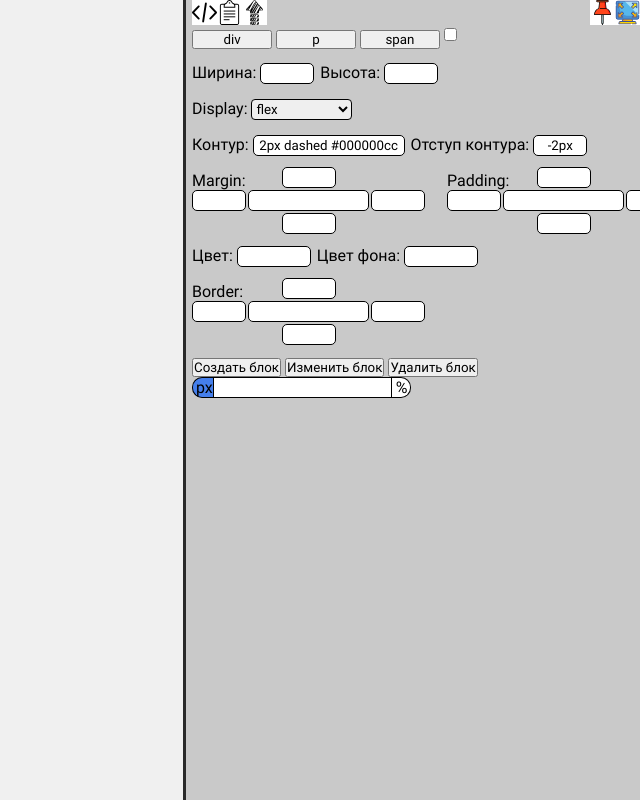
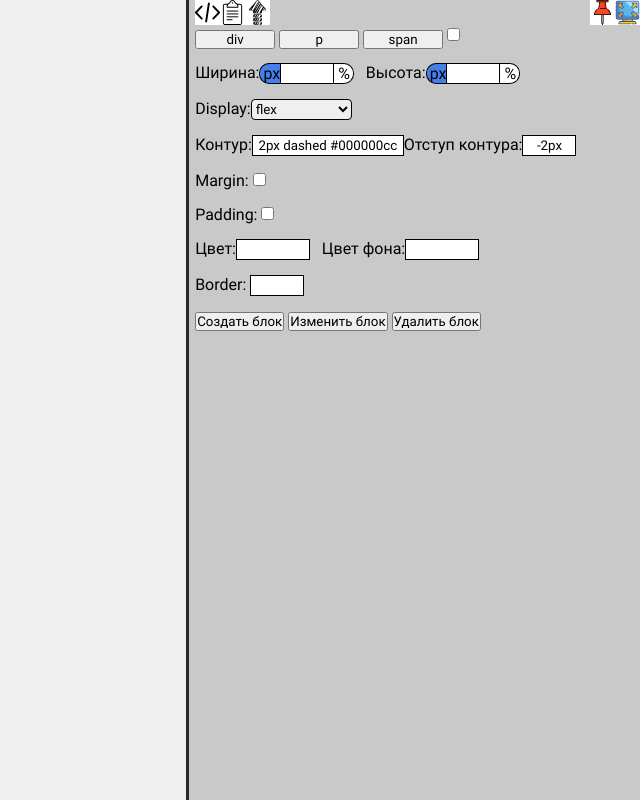
Before and after one commit to MillenniumRain/constructor, a plain HTML site: page index.html in a window 1280 px wide. Shown: the whole page, without its empty margins (640-1280 px from the left). Drawn offline with Linux system fonts and the light colour scheme.

Commit message:
на всякий случай

```diff
--- a/functions.js
+++ b/functions.js
@@ -0,0 +1,15 @@
+let input_units = document.querySelectorAll('[data-units="1"]');
+let input_counter = 0;
+for (let i = 0; i < input_units.length; i++) {
+    let new_block = document.createElement('div');
+    if(input_units[i].classList.length) new_block.classList.add(input_units[i].classList);
+    new_block.classList.add('units');
+    let input = input_units[i].outerHTML;
+
+    new_block.innerHTML = `
+    <input class="switch-units" id="switch-units${++input_counter}" name="switch-units${i}" type="radio" checked="checked"><label class="switch-left" for="switch-units${input_counter}">px</label>
+    ${input}
+    <input class="switch-units" id="switch-units${++input_counter}" name="switch-units${i}" type="radio"><label class="switch-right" for="switch-units${input_counter}">&nbsp;%</label>
+    `;
+    input_units[i].replaceWith(new_block);
+}
--- a/index.html
+++ b/index.html
@@ -10,9 +10,7 @@
 
 <body>
     <div class="page_view">
-        <div class="web_site">
-
-        </div>
+        <div class="web_site"></div>
         <textarea type="text" id="buffer" style=" position: absolute; left: 10000px;"> </textarea>
     </div>
     <div class="page_control">
@@ -42,15 +40,7 @@
             <input class="setting_div" placeholder="Граница" data-tags-settings="border" type="text" value="">
             <input class="setting_div" placeholder="Отступ внешний" data-tags-settings="margin" type="text" value="0px">
             <input class="setting_div" placeholder="Отступ внутренний" data-tags-settings="padding" type="text" value="0px">
-            <!-- <input class="setting_div" placeholder="Display"  type="text" value="flex"> -->
-            <select class="setting_div" data-tags-settings="display">
-                <option value="block">block</option>
-                <option value="inline-block">inline-block</option>
-                <option value="table">table</option>
-                <option value="flex" selected>flex</option>
-                <option value="grid">grid</option>
-                <option value="none">none</option>
-               </select>
+
             <input class="setting_div" placeholder="Outline" data-tags-settings="outline" type="text" value="2px dashed #000000cc">
             <input class="setting_div" placeholder="Outline-offset" data-tags-settings="outline-offset" type="text" value="-2px">
             <datalist id="setting_div_display">
@@ -76,10 +66,17 @@
             <input class="setting_span" placeholder="Отступ внутренний" data-tags-settings="padding" type="text">
         </div>
 
+
+
+
+
+
+
+
         <div class="div-settings">
             <div class="group-s dimension">
-                Ширина: <input class="" placeholder="" data-tags-settings="" type="text">
-                Высота: <input class="" placeholder="" data-tags-settings="" type="text">
+                Ширина: <input class="" placeholder="" data-units="1" data-tags-settings="" type="text"> &nbsp;&nbsp;
+                Высота: <input class="" placeholder="" data-units="1" data-tags-settings="" type="text">
             </div>
             <div class="group-s display">
                 Display:
@@ -99,57 +96,47 @@
 
             <div class="group-s indents">
                 <div class="margin">
-                    Margin:
+                   Margin:  <input class="indents-show" type="checkbox" style="width:auto;height: auto;">
                     <div class="settings-mp">
-                        <input class="" placeholder="" data-tags-settings="" type="text">
-                        <input class="" placeholder="" data-tags-settings="" type="text">
-                        <input class="" placeholder="" data-tags-settings="" type="text">
-                        <input class="" placeholder="" data-tags-settings="" type="text">
-                        <input class="" placeholder="" data-tags-settings="" type="text">
+                        <input class="left" placeholder="" data-units="1" data-tags-settings="" type="text">
+                        <input class="top" placeholder="" data-units="1" data-tags-settings="" type="text">
+                        <input class="center" placeholder="" data-tags-settings="" type="text">
+                        <input class="right" placeholder="" data-units="1" data-tags-settings="" type="text">
+                        <input class="bottom" placeholder="" data-units="1" data-tags-settings="" type="text">
                     </div>
                 </div>
+            </div>
+            <div class="group-s indents">
                 <div class="padding">
-                    Padding:
+                    Padding: <input class="indents-show" type="checkbox" style="width:auto;height: auto;">
                     <div class="settings-mp">
-                        <input class="" placeholder="" data-tags-settings="" type="text">
-                        <input class="" placeholder="" data-tags-settings="" type="text">
-                        <input class="" placeholder="" data-tags-settings="" type="text">
-                        <input class="" placeholder="" data-tags-settings="" type="text">
-                        <input class="" placeholder="" data-tags-settings="" type="text">
+                        <input class="left" placeholder="" data-units="1" data-tags-settings="" type="text">
+                        <input class="top" placeholder="" data-units="1" data-tags-settings="" type="text">
+                        <input class="center" placeholder="" data-tags-settings="" type="text">
+                        <input class="right" placeholder="" data-units="1" data-tags-settings="" type="text">
+                        <input class="bottom" placeholder="" data-units="1" data-tags-settings="" type="text">
                     </div>
                 </div>
-
             </div>
 
             <div class="group-s color">
-                Цвет: <input class="" placeholder="" data-tags-settings="" type="text">
+                Цвет: <input class="" placeholder="" data-tags-settings="" type="text"> &nbsp;&nbsp;
                 Цвет фона: <input class="" placeholder="" data-tags-settings="" type="text">
             </div>
             <div class="group-s indents">
                 <div class="border">
-                    Border:
-                    <div class="settings-mp">
-                        <input class="" placeholder="" data-tags-settings="" type="text">
-                        <input class="" placeholder="" data-tags-settings="" type="text">
-                        <input class="" placeholder="" data-tags-settings="" type="text">
-                        <input class="" placeholder="" data-tags-settings="" type="text">
-                        <input class="" placeholder="" data-tags-settings="" type="text">
-                    </div>
+                    Border:    <input class="border" placeholder="" data-tags-settings="" type="text">
                 </div>
             </div>
             <button class="create_tag btn_tag_edit" >Создать блок</button>
             <button class="change_tag btn_tag_edit" >Изменить блок</button>
             <button class="delete_tag btn_tag_edit" >Удалить блок</button>
         </div>
-        <div class="allllll">
-            <input class="switch-units" id="switch-units0" name="switch-units" type="radio" checked><label class="switch-left" for="switch-units0">px</label>
-            <input class="switch-center" placeholder="" data-tags-settings="" type="text">
-            <input class="switch-units" id="switch-units1" name="switch-units" type="radio"><label class="switch-right" for="switch-units1">&nbsp;%</label>
-        </div>
 
 
     </div>
     <script src="icons.js"></script>
+    <script src="functions.js"></script>
     <script src="main.js"></script>
 </body>
 
--- a/main.css
+++ b/main.css
@@ -72,7 +72,7 @@ input {
 }
 
 .hide {
-    display: none;
+    display: none !important;
 }
 select.setting_div {
     width: 173px;
@@ -90,8 +90,8 @@ select.setting_div {
 .group-s input {
     width: 52px;
     border: 1px solid black;
-    border-radius: 5px;
-    margin-right: 2px;
+    /* border-radius: 5px; */
+    /* margin-right: 2px; */
 }
 .group-s select {
     width: 101px;
@@ -109,19 +109,21 @@ select.setting_div {
     margin-right: 20px;
     position: relative;
 }
-.border .settings-mp input:nth-child(2),
-.indents .padding input:nth-child(2),.indents .margin input:nth-child(2){
+.units.top {
     position: absolute;
     top: -23px;
 }
-.border .settings-mp input:nth-child(3),
-.indents .padding input:nth-child(3),.indents .margin input:nth-child(3){
+
+.units.bottom {
     position: absolute;
     bottom: -23px;
 }
-.border .settings-mp  input:nth-child(4),
-.indents .padding input:nth-child(4),.indents .margin input:nth-child(4){
+.settings-mp input.center{
     width: 119px;
+}
+
+input.center{
+    border-radius: 15px;
 }
 
 .settings-mp {
@@ -132,6 +134,7 @@ select.setting_div {
 }
 .div-settings .group-s{
     margin-bottom: 15px;
+    display: flex;
 }
 
 .color input {
@@ -140,37 +143,44 @@ select.setting_div {
 .switch-units{
     display: none;
 }
-.switch-center {
-    border: 1px solid black;
-}
+
+
 .switch-units + label.switch-left{
     border: 1px solid black;
     background: #ffffff;
     border-radius: 10px 0px 0px 10px;
     padding-left: 3px;
     border-right: none;
+    cursor: pointer;
 }
 .switch-units + label.switch-right{
     border: 1px solid black;
     background: #ffffff;
     border-radius: 0px 10px 10px 0px;
     padding-right: 3px;
+    cursor: pointer;
     border-left: none;
 }
 .switch-units:checked + label.switch-left{
-    border: 1px solid black;
     background: #457fec;
-    border-radius: 10px 0px 0px 10px;
     padding-left: 3px;
     border-right: none;
 }
 .switch-units:checked + label.switch-right{
-    border: 1px solid black;
     background: #457fec;
-    border-radius: 0px 10px 10px 0px;
     padding-right: 3px;
     border-left: none;
 }
-.allllll{
+.units{
+    display: flex;
+    height: 21px;
+}
+.indents-show + div{
+    display: none;
+}
+.indents-show:checked + div{
     display: flex;
 }
+.border {
+    width: 119px;
+}
```
